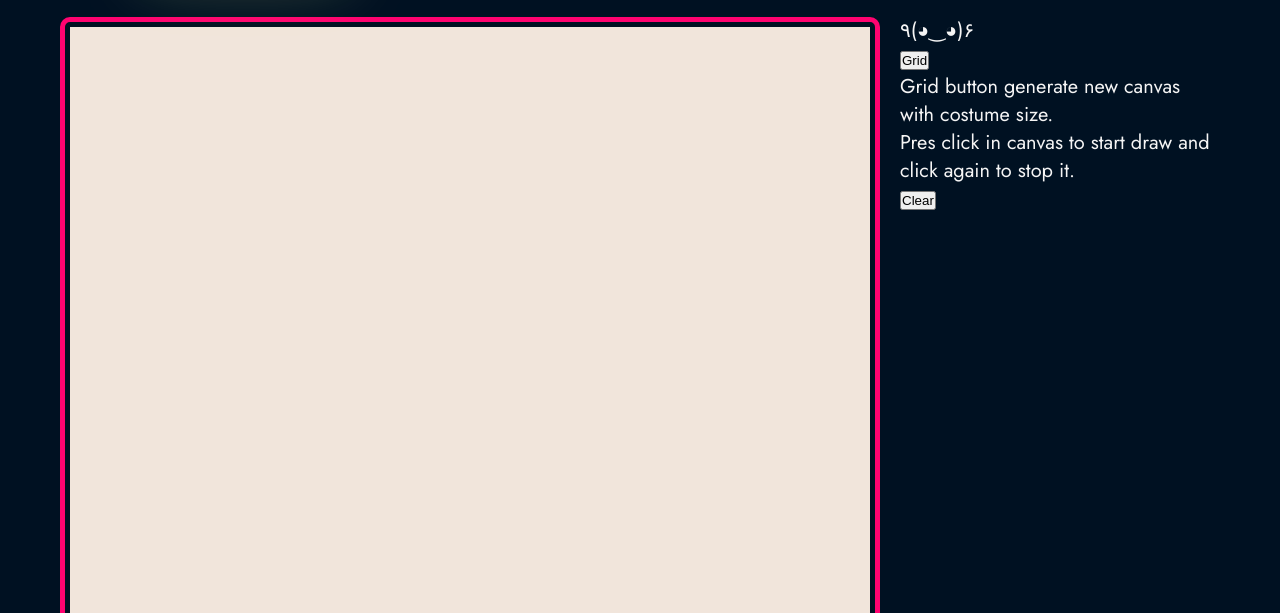
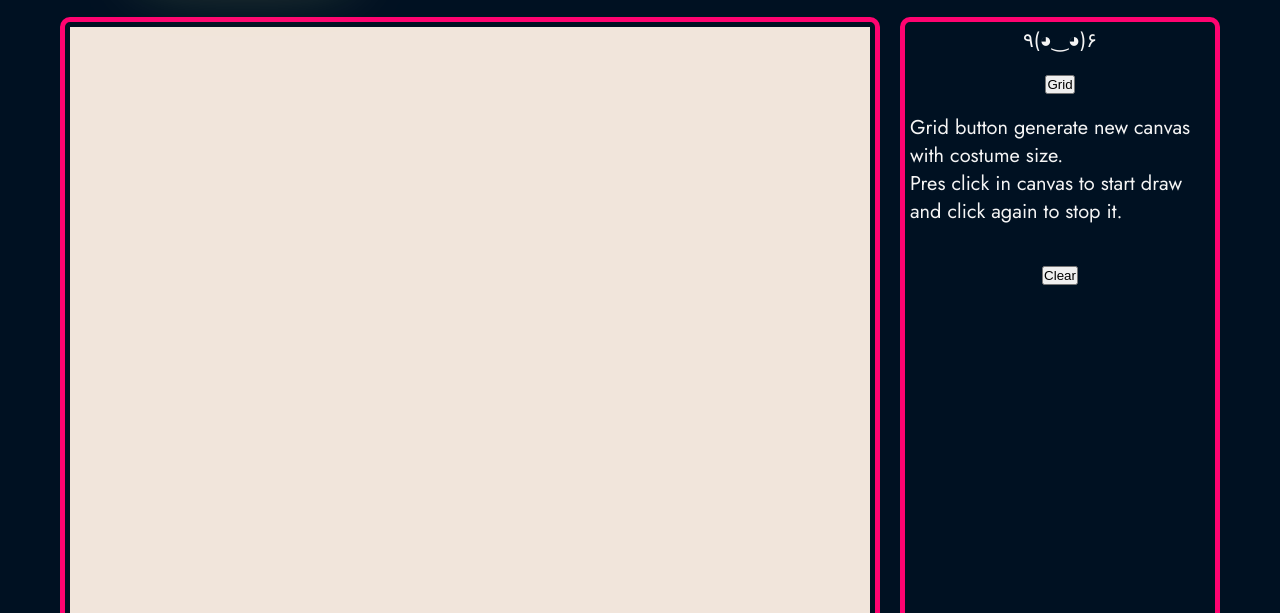
Before and after one commit to drevelob/odin-etch-a-sketch, a plain HTML site: page index.html in a window 1280 px wide. Shown: the part 187-800 px from the top of the page. Drawn offline with Linux system fonts and the light colour scheme; a web font is replaced by a local one.

Commit message:
Add style to game_tools with border and padding

```diff
--- a/style.css
+++ b/style.css
@@ -107,13 +107,17 @@ main {
 }
 
 /*||CANVAS*/
-.game_canvas {
+.game_canvas,
+.game_tools {
   border: 5px solid #ff0370;
   border-radius: 10px;
   display: flex;
+  padding: 5px;
+}
+
+.game_canvas {
   flex-wrap: wrap;
   height: 820px;
-  padding: 5px;
   width: 820px;
 }
 
@@ -131,5 +135,8 @@ ul {
 }
 
 .game_tools {
+  align-items: center;
+  flex-direction: column;
   flex: 1;
+  gap: 20px;
 }
```
